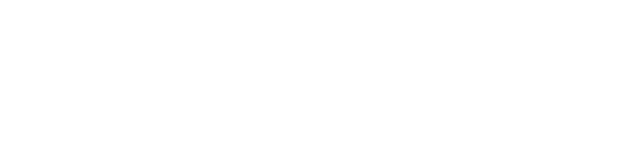
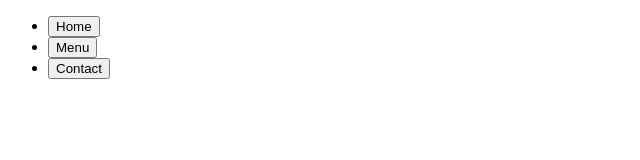
Before and after one commit to smith109/restaurant-page, a website built with webpack: page src/template.html in a window 1280 px wide. Shown: the whole page, without its empty margins (0-640 px from the left). Built offline with nearby package versions, Linux system fonts and the light colour scheme.

Commit message:
Create HTML Skeleton for navigation and content

```diff
--- a/src/template.html
+++ b/src/template.html
@@ -8,7 +8,16 @@
   </head>
 
   <body>
-
+    <header>
+      <nav>
+        <ul>
+          <li><button>Home</button></li>
+          <li><button>Menu</button></li>
+          <li><button>Contact</button></li>
+        </ul>
+      </nav>
+    </header>
+    <div id="content"></div>
   </body>
 
 </html>
```
